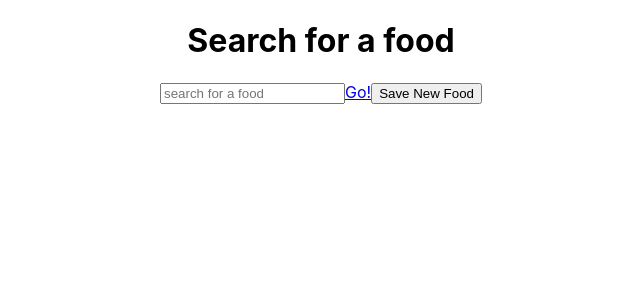
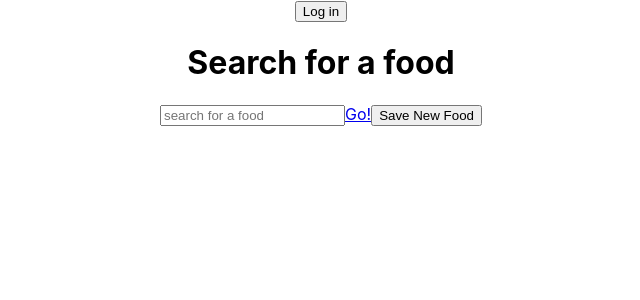
Before and after one commit to super8989/React_router_patterns, a React (Create React App) app: page / in a window 1280 px wide. Shown: the top 300 px of the page, without its empty margins (319-959 px from the left). Built offline with nearby package versions, Linux system fonts and the light colour scheme.

Commit message:
added in a simple Navbar component for a withRouter demo

```diff
--- a/src/App.js
+++ b/src/App.js
@@ -1,6 +1,7 @@
 import React, { Component } from "react";
 import Food from "./Food";
 import Meal from "./Meal";
+import Navbar from "./Navbar";
 import FoodSearch from "./FoodSearch";
 import { Route, Switch } from "react-router-dom";
 import "./App.css";
@@ -9,6 +10,7 @@
 	render() {
 		return (
 			<div className='App'>
+				<Navbar />
 				<Switch>
 					{/* <Route path='/food/:name' component={Food} /> */}
 					<Route
--- /dev/null
+++ b/src/Navbar.js
@@ -0,0 +1,23 @@
+import React, { Component } from "react";
+
+class Navbar extends Component {
+	constructor(props) {
+		super(props);
+		this.handleLogin = this.handleLogin.bind(this);
+	}
+
+	handleLogin() {
+		alert("Logged You In");
+		this.props.history.push("food/salmon");
+	}
+
+	render() {
+		return (
+			<div>
+				<button onClick={this.handleLogin}>Log in</button>
+			</div>
+		);
+	}
+}
+
+export default Navbar;
```
